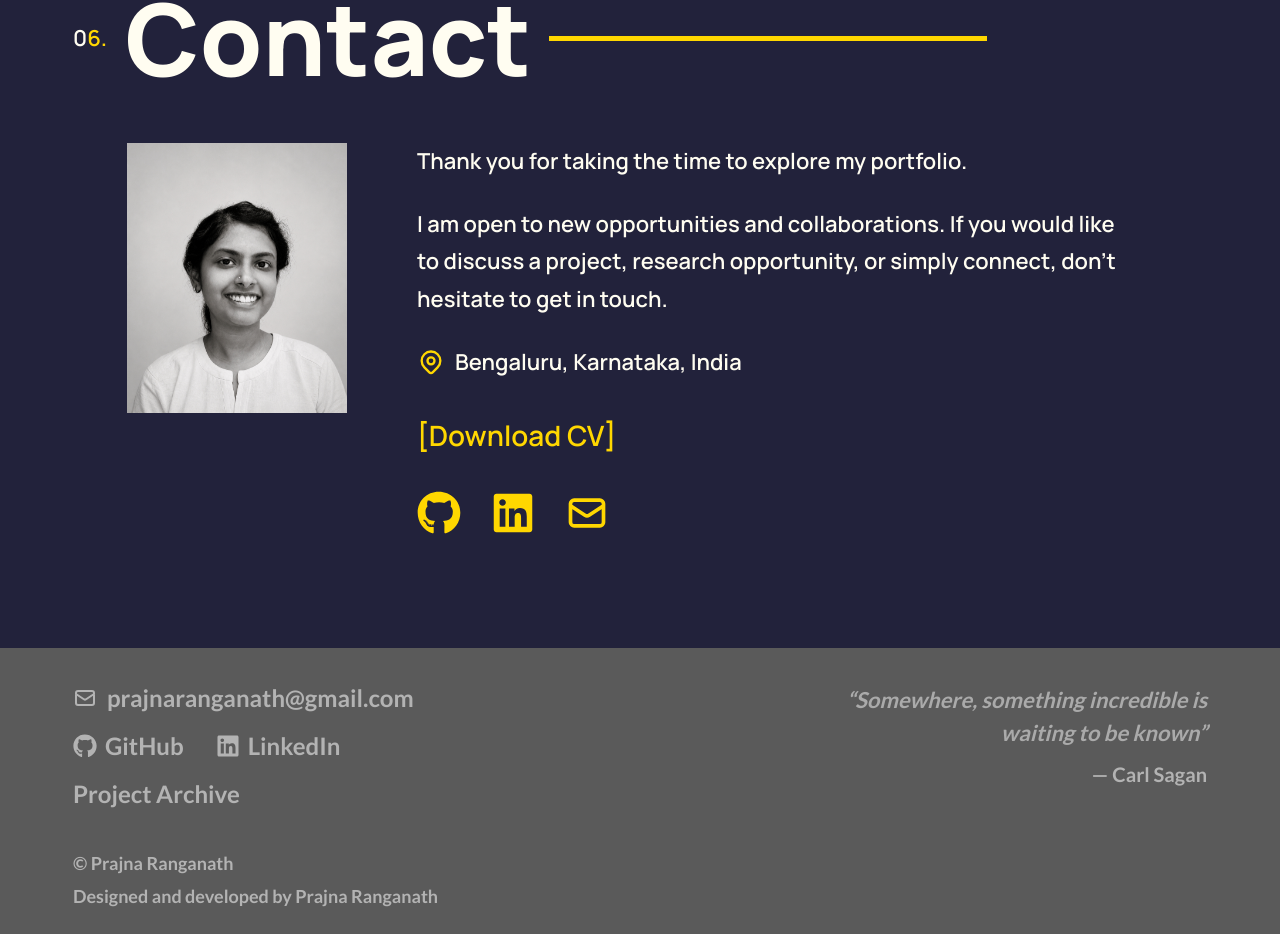
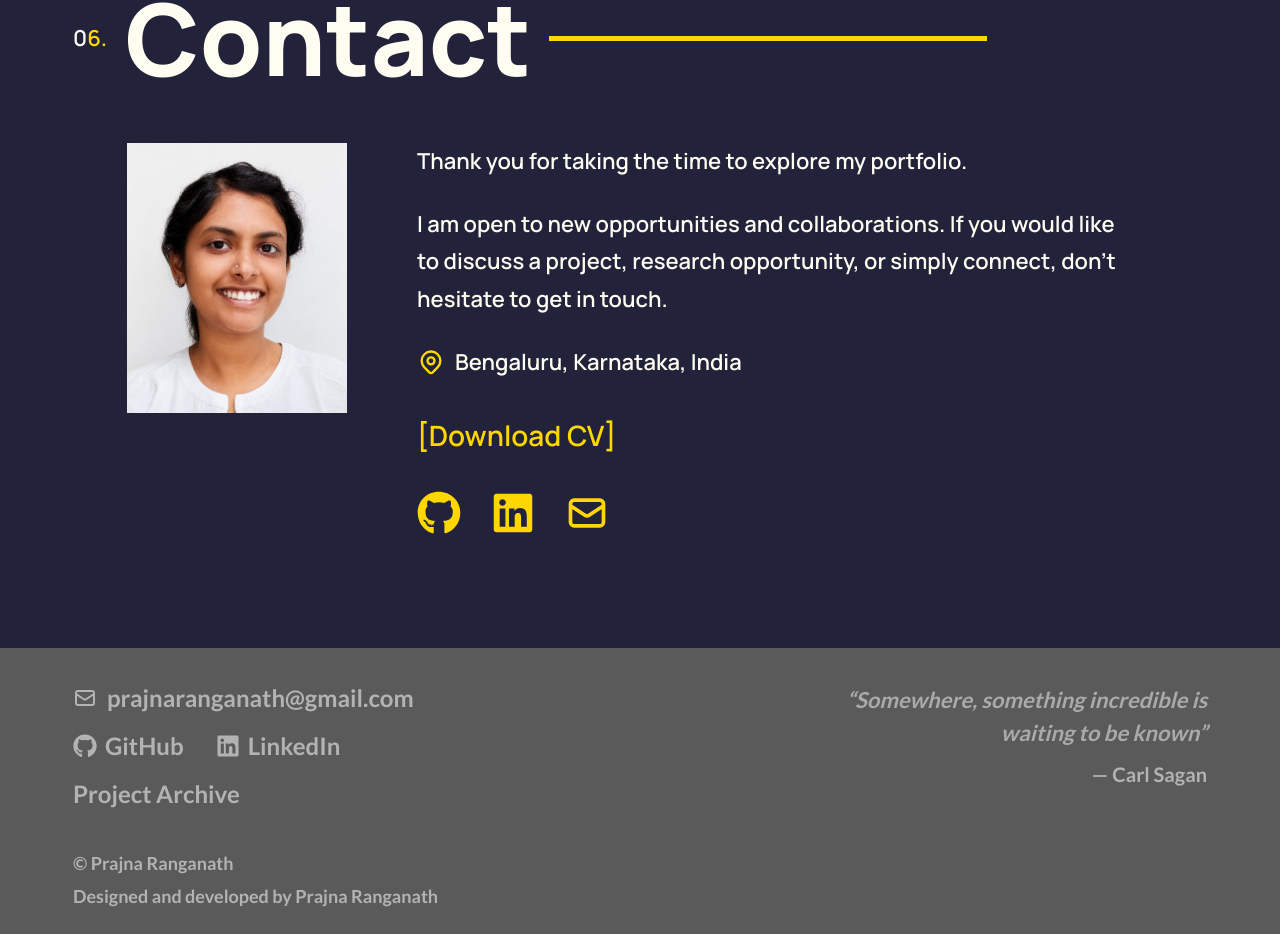
Before and after one commit to PrajnaRanganath/Portfolio, a Next.js app: page / in a window 1280 px wide. Shown: the part 5432-6366 px from the top of the page. Built offline with nearby package versions, Linux system fonts and the light colour scheme.

Commit message:
Updated Profile - 1

```diff
--- a/app/components/Contact.tsx
+++ b/app/components/Contact.tsx
@@ -23,7 +23,7 @@ export default function Contact() {
 
         <div className={styles.photo}>
           <img
-            src="/images/profile.jpg"
+            src="/images/profile.jpeg"
             alt="Profile"
           />
         </div>
```
Also changed, not shown: public/images/profile.jpeg (added), public/images/profile.jpg (deleted).
